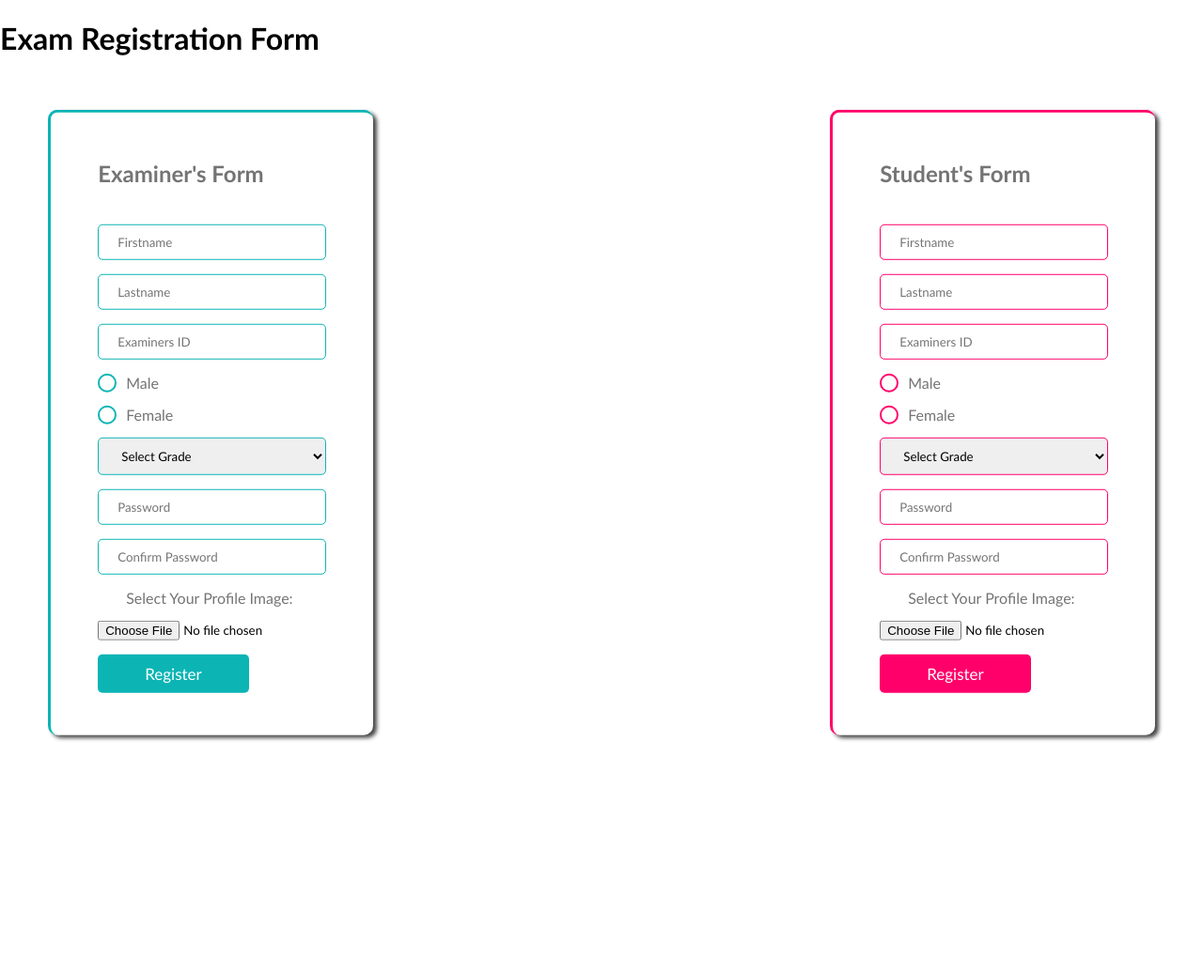
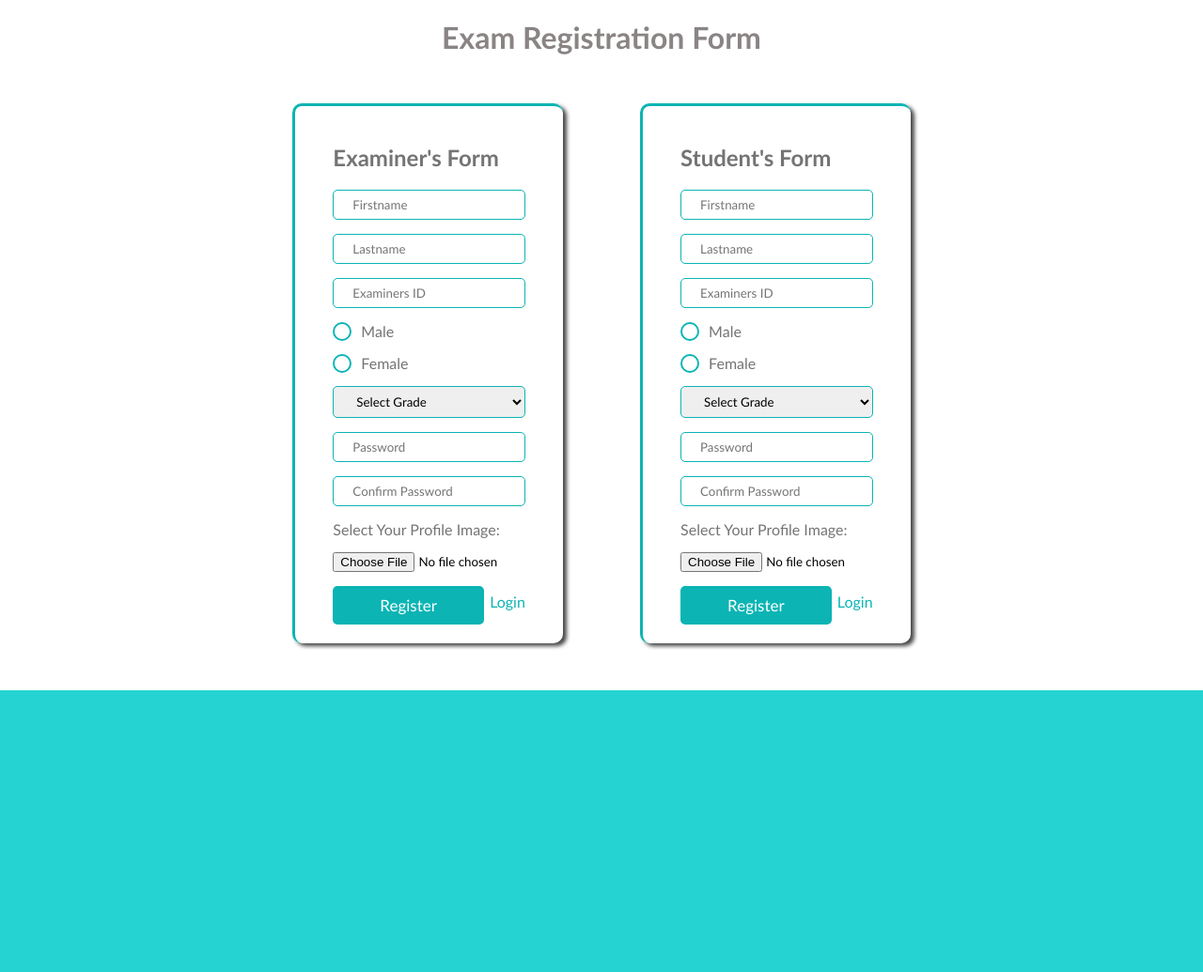
Before and after one commit to devvyhac/Haqq-and-Qudus-E-Test, a PHP site: page /signup.php in a window 1280 px wide. Shown: the whole page at 94% size. Before the commit the page ends 789 px from the top, so only its background shows below. Run offline with PHP 8.4, Linux system fonts and the light colour scheme.

Commit message:
login and signup now working

```diff
--- a/backend/require/database.php
+++ b/backend/require/database.php
@@ -31,9 +31,9 @@ if(!class_exists('DB')){
 
             $result = $this->connect->query($query);
 
-            while($results = $result->fetch_assoc()){
-                $result = $results;
-            }
+            // while($results = mysqli_fetch_assoc($result)){
+            //     $result = $results;
+            // }
 
             return $result;
 
--- a/backend/signup/examiner.php
+++ b/backend/signup/examiner.php
@@ -28,7 +28,6 @@
                             if($db->insert($query) === true){
                                 $_SESSION['message'] = 'User Added to the database successfully!';
                                 header('Location: ../../dashboard/welcome.php');
-                                return $db->insert($query);
                             }
                             else{
                                 echo 'Unable to Access the database!';
--- a/backend/signup/student.php
+++ b/backend/signup/student.php
@@ -30,7 +30,6 @@
                             if($db->insert($query) === true){
                                 $_SESSION['message'] = 'User Added to the database successfully!';
                                 header('Location: ../../dashboard/exam_hall.php');
-                                return $db->insert($query);
                             }
                             else{
                                 echo 'Unable to Access the database!';
--- a/css/index.css
+++ /dev/null
@@ -1,184 +0,0 @@
-*{
-    box-sizing: border-box;
-    font-family: 'Trebuchet MS', 'Lucida Sans Unicode', 'Lucida Grande', 'Lucida Sans', Arial, sans-serif
-}
-
-* input{
-    cursor: pointer;
-}
-
-body{
-    margin: 0;
-    padding: 0;
-}
-
-.container h1{
-    text-align: center;
-    color: #747474;
-}
-
-.container > div{
-    margin-top: 50px;
-    position: absolute;
-    border-left: 3px solid #00ff15dc;
-    border-top: 3px solid #00ff15dc;
-    box-shadow: 4px 3px 4px #474747;
-    border-radius: 10px;
-    padding: 30px 50px;
-    width: 27%;
-    height: auto;
-    left: 50%;
-    top: 50%;
-    transform: translate(-50%, -50%);
-    transition: all 0.6s ease-in-out;
-}
-
-.container div input[type=text]:hover, .container div input[type=password]:hover, .container div select:hover{
-    border: 1px solid #7e7e7e;
-}
-
-.container input[type="radio"] {
-    position: absolute;
-    opacity: 0;
-    cursor: pointer;
-}
-
-.container input[type="submit"] {
-    padding: 10px 50px;
-    font-size: 17px;
-    /* margin: 0 auto; */
-    border-radius: 5px;
-    outline: none;
-    border: none;
-    color: #FFF;
-    background-color: #19df2adc;
-}
-
-.container input[type="submit"]:hover{
-    background-color: #6dff79dc;
-}
-
-.container label {
-    color: #747474;
-    position: relative;
-    cursor: pointer;
-    padding-left: 30px;
-    display: block;
-    line-height: 1.2;
-    margin-right: 15px;
-}
-
-.container span {
-    position: absolute;
-    left: 0;
-    top: 0;
-    height: 20px;
-    width: 20px;
-    background: #FFF;
-    border: 2px solid #00ff15dc;
-    border-radius: 50%;
-}
-
-.container span:after {
-    content: '';
-    position: absolute;
-    left: 2.5px;
-    top: 2.5px;
-    width: 10px;
-    height: 10px;
-    border-radius: 50%;
-    background: #00ff15dc;
-    display: none;
-}
-
-.container input[type="radio"]:checked~span:after {
-    display: block;
-}
-
-.container input[type="radio"]:focus~span {
-    outline: none;
-}
-
-.container input[type="radio"]:hover~span{
-    border: 2px solid #2a1283dc;
-}
-
-.container * h2{
-    color: #747474;
-    margin-bottom: 40px;
-}
-
-.container * form input, .container * form select, .container * form label{
-    display: block;
-    margin-bottom: 15px;
-}
-
-.container .teacher input[type=text], .container .teacher input[type=password], .container .teacher select{
-    width: 100%;
-    padding: 10px 20px;
-    border: 1px solid #00ff15dc;
-    border-radius: 5px;
-}
-
-.container .examiner{
-    border-left: 3px solid #0cb4b4;
-    border-top: 3px solid #0cb4b4;
-    top: 50%;
-    left: 4%;
-    transform: translateY(-50%);
-}
-
-.container .examiner input[type=text], .examiner input[type=password], .examiner select{
-    width: 100%;
-    padding: 10px 20px;
-    border: 1px solid #0cb4b4;
-    border-radius: 5px;
-}
-
-.container .examiner span {
-    border: 2px solid #0cb4b4;
-}
-
-.container .examiner span:after {
-    background: #0cb4b4;
-}
-
-
-.container .examiner input[type="submit"]{
-    background: #0cb4b4;
-}
-
-.container .examiner input[type="submit"]:hover{
-    background: #25d3d3;
-}
-
-.container .student{
-    border-left: 3px solid #ff006a;
-    border-top: 3px solid #ff006a;
-    left: 69%;
-    top: 50%;
-    transform: translateY(-50%);
-}
-
-.container .student input[type=text], .student input[type=password], .student select{
-    width: 100%;
-    padding: 10px 20px;
-    border: 1px solid #ff006a;
-    border-radius: 5px;
-}
-
-.container .student span {
-    border: 2px solid #ff006a;
-}
-
-.container .student span:after {
-    background: #ff006a;
-}
-
-.container .student input[type="submit"]{
-    background: #ff006a;
-}
-
-.container .student input[type="submit"]:hover{
-    background: #ff5da0;
-}
--- /dev/null
+++ b/css/signup.css
@@ -0,0 +1,197 @@
+html{
+    box-sizing: border-box;
+}
+
+*, *:before, *:after{
+    box-sizing: inherit;
+}
+
+*{
+    font-family: 'Trebuchet MS', 'Lucida Sans Unicode', 'Lucida Grande', 'Lucida Sans', Arial, sans-serif;
+}
+
+* input{
+    cursor: pointer;
+}
+
+body{
+    margin: 0;
+    padding: 0;
+}
+
+.container{
+    width: 72%;
+    margin: 0 auto;
+    height: auto;
+    padding: 50px;
+    display: grid;
+    grid-auto-columns: 100%;
+    grid-template-columns: repeat(2, 1fr);
+    grid-template-rows: 1fr;
+    justify-items: center;
+    transition: all 0.6s ease-in-out;
+}
+
+h1{
+    text-align: center;
+    margin: 20px 0 1px 0;
+    color: #8a8484;
+}
+
+.container > div{
+    box-shadow: 4px 3px 4px #474747;
+    border-left: 3px solid #0cb4b4;
+    border-top: 3px solid #0cb4b4;
+    border-radius: 10px;
+    padding: 20px 40px;
+    height: auto;
+    width: 70%;
+    transition: all 0.6s ease-in-out;
+}
+
+.container > div a{
+    float: right;
+    text-decoration: none;
+    color: #0cb4b4;
+    margin-top: 3%;
+}
+
+.container .examiner{
+    margin-left: 10%;
+}
+
+.container .student{
+    margin-right: 10%;
+}
+
+.container > div:hover, .container div:focus{
+    transform: scale(1.1);
+    z-index: 9;
+    background-color: #eee;
+}
+
+.container .examiner:hover, .container .examiner:focus{
+    margin-left: 20%;
+}
+
+.container .student:hover, .container .examiner:focus{
+    margin-right: 20%;
+}
+
+.container * h2{
+    color: #747474;
+    margin-bottom: 20px;
+}
+
+.container * form input[type=text], .container * form input[type=password], .container * form input[type=file], .container * form select, .container * form label{
+    display: block;
+    margin-bottom: 15px;
+}
+
+.container div input[type=text], div input[type=password], div select{
+    width: 100%;
+    padding: 7px 20px;
+    border: 1px solid #0cb4b4;
+    border-radius: 5px;
+}
+
+.container div input[type=text]:fucus, div input[type=password]:fucus, div select:fucus{
+    -moz-outline-radius: 5px;
+}
+
+.container div span {
+    border: 2px solid #0cb4b4;
+}
+
+.container div span:after {
+    background: #0cb4b4;
+}
+
+
+.container div input[type="submit"]{
+    background: #0cb4b4;
+}
+
+.container div input[type="submit"]:hover{
+    background: #25d3d3;
+}
+
+.container div input[type=text]:hover, .container div input[type=password]:hover, .container div select:hover{
+    border: 1px solid #7e7e7e;
+}
+
+.container input[type="radio"] {
+    position: absolute;
+    opacity: 0;
+    cursor: pointer;
+}
+
+.container input[type="submit"] {
+    padding: 10px 50px;
+    font-size: 17px;
+    /* margin: 0 auto; */
+    border-radius: 5px;
+    outline: none;
+    border: none;
+    color: #FFF;
+    background-color: #19df2adc;
+}
+
+.container input[type="submit"]:hover{
+    background-color: #6dff79dc;
+}
+
+.container label {
+    color: #747474;
+    position: relative;
+    cursor: pointer;
+    padding-left: 30px;
+    display: block;
+    line-height: 1.2;
+    margin-right: 15px;
+}
+
+.container .file-label{
+    padding-left: 0;
+}
+
+.container span {
+    position: absolute;
+    left: 0;
+    top: 0;
+    height: 20px;
+    width: 20px;
+    background: #FFF;
+    border: 2px solid #00ff15dc;
+    border-radius: 50%;
+}
+
+.container span:after {
+    content: '';
+    position: absolute;
+    left: 2.5px;
+    top: 2.5px;
+    width: 10px;
+    height: 10px;
+    border-radius: 50%;
+    background: #00ff15dc;
+    display: none;
+}
+
+.container input[type="radio"]:checked~span:after {
+    display: block;
+}
+
+.container input[type="radio"]:focus~span {
+    outline: none;
+}
+
+.container input[type="radio"]:hover~span{
+    border: 2px solid #2a1283dc;
+}
+
+.foot{
+    height: 300px;
+    width: 100%;
+    background-color: #25d3d3;
+}
--- /dev/null
+++ b/js/signup.js
@@ -0,0 +1,20 @@
+const getter = (id) => {
+    return document.getElementById(id);
+}
+
+var examiner = getter('examiner');
+var student = getter('student');
+var container = getter('container');
+
+const opener = () => {
+    container.style.backgroundColor = '#1a1a1a';
+}
+
+const closer = () => {
+    container.style.backgroundColor = 'white';
+}
+
+student.addEventListener('mouseover', opener);
+student.addEventListener('mouseout', closer);
+examiner.addEventListener('mouseover', opener);
+examiner.addEventListener('mouseout', closer);
--- a/signup.php
+++ b/signup.php
@@ -1,14 +1,20 @@
+<?php
+
+session_start();
+
+?>
+
 <!DOCTYPE html>
 <html>
     <head>
-        <title>This is our first project, me and abdulhaqq</title>
+        <title>Create An Account</title>
         <meta content="utf-8">
-        <link rel="stylesheet" href="css/index.css">
+        <link rel="stylesheet" href="css/signup.css">
     </head>
     <body>
         <h1>Exam Registration Form</h1>
-        <div class="container">
-            <div class="examiner">
+        <div class="container" id="container">
+            <div class="examiner" id="examiner">
                 <form action="backend/signup/examiner.php" method="POST" enctype="multipart/form-data" autocomplete="off">
                     <h2>Examiner's Form</h2>
 
@@ -39,17 +45,17 @@
                     <input type="password" id="examiner-pass" name="examiner-pass" placeholder="Password" autocomplete="new-password" required>
                     <input type="password" id="examiner-confirm" name="examiner-confirm" placeholder="Confirm Password" autocomplete="new-password" required>
                     <div class="avatar">
-                        <label>Select Your Profile Image: </label>
+                        <label class="file-label">Select Your Profile Image: </label>
                         <input type="file" name="picture" accept="images/*" required>
                     </div>
 
-                    <input type="submit" value="Register" id="examiner-reg" name="submit">
+                    <input type="submit" value="Register" id="examiner-reg" name="submit"> <a href="examiner-login.php">Login</a>
                 </form>
             </div>
 
         <!-- Student Area starts from here till before the footer -->
 
-            <div class="student">
+            <div class="student" id="student">
                 <form action="backend/signup/student.php" method="POST" enctype="multipart/form-data" autocomplete="off">
                     <h2>Student's Form</h2>
 
@@ -80,11 +86,13 @@
                     <input type="password" id="stud-pass" name="stud-pass" placeholder="Password" autocomplete="new-password" required>
                     <input type="password" id="stud-confirm" name="stud-confirm" placeholder="Confirm Password" autocomplete="new-password" required>
                     <div class="avatar">
-                        <label>Select Your Profile Image: </label>
+                        <label class="file-label">Select Your Profile Image: </label>
                         <input type="file" name="picture" accept="images/*" required>
                     </div>
 
-                    <input type="submit" value="Register" id="student-reg" name="submit">
+                    <div>
+                        <input type="submit" value="Register" id="student-reg" name="submit"> <a href="student-login.php">Login</a>
+                    </div>
                 </form>
             </div>
         </div>
@@ -92,6 +100,6 @@
         <footer class="foot">
 
         </footer>
-
+        <script src="js/signup.js"></script>
     </body>
 </html>
```
Also changed, not shown: Student_login.php (renamed from Student-login.php, +11 -5 lines), backend/login/exam_login.php (added, +54 -0 lines), backend/login/std_login.php (added, +54 -0 lines), backend/logout/logout.php (added, +22 -0 lines), dashboard/exam_hall.php (+18 -10 lines), dashboard/welcome.php (+18 -10 lines), examiner_login.php (added, +33 -0 lines), index.php (+6 -1 lines), backend/login/login.php (deleted), backend/signup/examiner_image/Screenshot (2).png (added), backend/signup/student_image/Screenshot (6).png (added), css/login.css (renamed from css/style.css).
